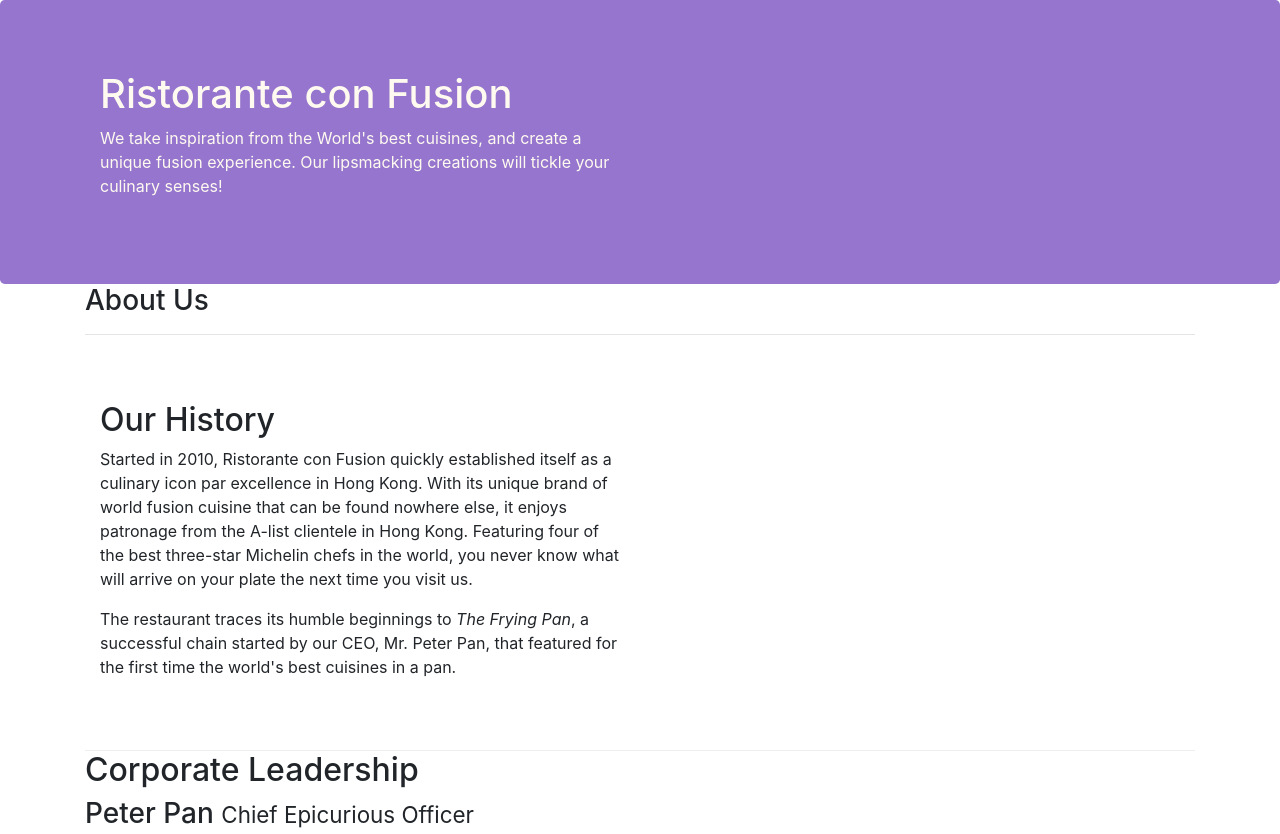
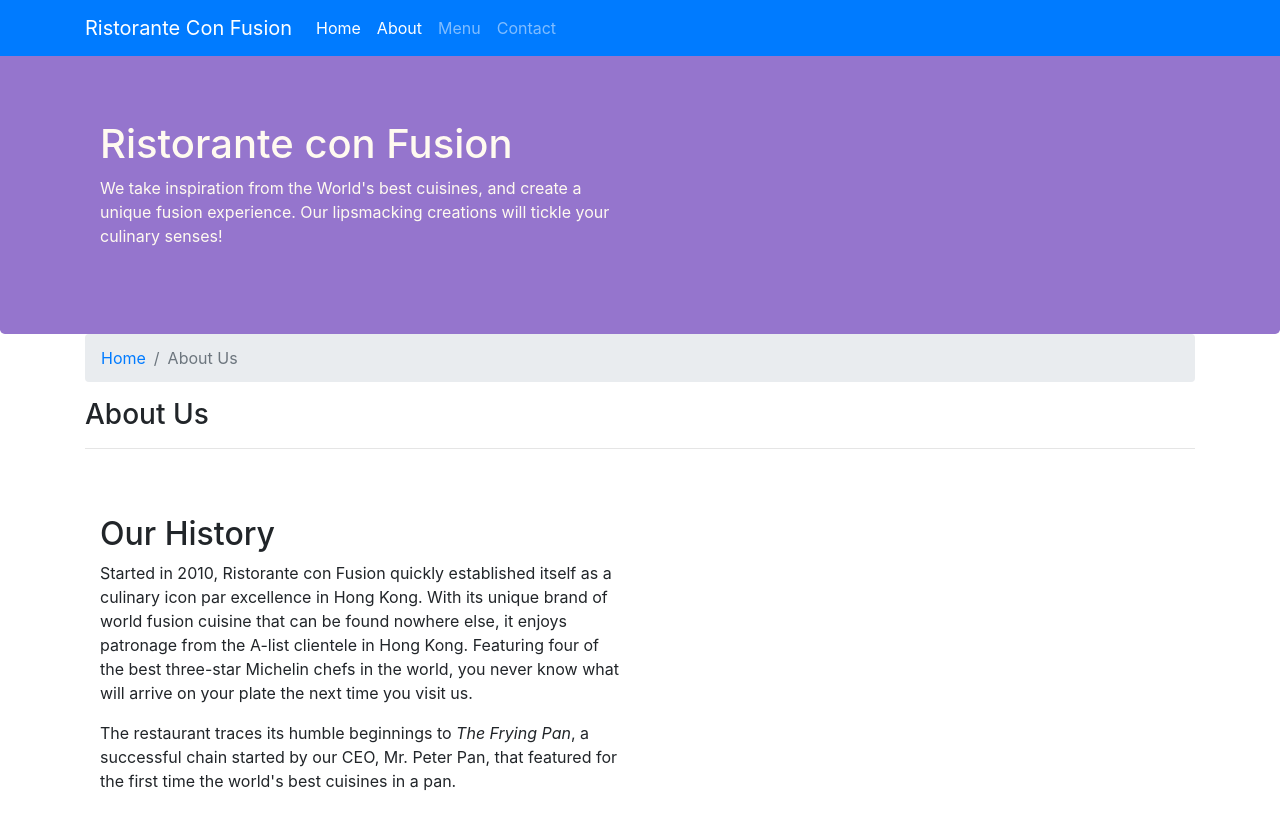
Before and after one commit to lucho2024/boostrap-confusion, a website: page aboutus.html in a window 1280 px wide. Shown: the top 834 px of the page. Drawn offline with nearby package versions, Linux system fonts and the light colour scheme.

Commit message:
navbar and breadcrumbs

```diff
--- a/aboutus.html
+++ b/aboutus.html
@@ -1,68 +1,146 @@
 <!DOCTYPE html>
 <html lang="en">
-
   <head>
     <!-- Required meta tags always come first -->
-     <meta charset="utf-8">
-     <meta name="viewport" content="width=device-width, initial-scale=1, shrink-to-fit=no">
-     <meta http-equiv="x-ua-compatible" content="ie=edge">
+    <meta charset="utf-8" />
+    <meta
+      name="viewport"
+      content="width=device-width, initial-scale=1, shrink-to-fit=no"
+    />
+    <meta http-equiv="x-ua-compatible" content="ie=edge" />
 
     <!-- Bootstrap CSS -->
-     <link rel="stylesheet" href="node_modules/bootstrap/dist/css/bootstrap.min.css">
-     <link rel="stylesheet" href="css/styles.css">
+    <link
+      rel="stylesheet"
+      href="node_modules/bootstrap/dist/css/bootstrap.min.css"
+    />
+    <link rel="stylesheet" href="css/styles.css" />
 
     <title>Ristorante Con Fusion: About Us</title>
-
   </head>
 
   <body>
-
+    <nav class="navbar navbar-dark navbar-expand-sm bg-primary fixed-top">
+      <div class="container">
+        <button
+          class="navbar-toggler"
+          type="button"
+          data-toggle="collapse"
+          data-target="#Navbar"
+        >
+          <span class="navbar-toggler-icon"></span>
+        </button>
+        <a class="navbar-brand" href="#">Ristorante Con Fusion</a>
+        <div class="collapse navbar-collapse" id="Navbar">
+          <ul class="navbar-nav mr-auto">
+            <li class="nav-item active">
+              <a class="nav-link" href="index.html">Home</a>
+            </li>
+            <li class="nav-item">
+              <a class="nav-link active" href="./aboutus.html">About</a>
+            </li>
+            <li class="nav-item"><a class="nav-link" href="#">Menu</a></li>
+            <li class="nav-item"><a class="nav-link" href="#">Contact</a></li>
+          </ul>
+        </div>
+      </div>
+    </nav>
     <header class="jumbotron">
       <div class="container">
         <div class="row row-header">
           <div class="col-12 col-sm-6">
             <h1>Ristorante con Fusion</h1>
-                    <p>We take inspiration from the World's best cuisines, and create a unique fusion experience. Our lipsmacking creations will tickle your culinary senses!</p>
+            <p>
+              We take inspiration from the World's best cuisines, and create a
+              unique fusion experience. Our lipsmacking creations will tickle
+              your culinary senses!
+            </p>
           </div>
-                <div class="col-12 col-sm">
-                </div>
+          <div class="col-12 col-sm"></div>
         </div>
       </div>
     </header>
 
     <div class="container">
-        <div >
-            <div>
+      <div class="row">
+        <div class="col-12">
+          <ol class="col-12 breadcrumb">
+            <li class="breadcrumb-item"><a href="./index.html">Home</a></li>
+            <li class="breadcrumb-item active">About Us</li>
+          </ol>
           <h3>About Us</h3>
-               <hr>
+          <hr />
         </div>
       </div>
 
-        <div class="row row-content ">
+      <div class="row row-content">
         <div class="col-12 col-sm-6">
           <h2>Our History</h2>
-                <p>Started in 2010, Ristorante con Fusion quickly established itself as a culinary icon par excellence in Hong Kong. With its unique brand of world fusion cuisine that can be found nowhere else, it enjoys patronage from the A-list clientele in Hong Kong.  Featuring four of the best three-star Michelin chefs in the world, you never know what will arrive on your plate the next time you visit us.</p>
-                <p>The restaurant traces its humble beginnings to <em>The Frying Pan</em>, a successful chain started by our CEO, Mr. Peter Pan, that featured for the first time the world's best cuisines in a pan.</p>
+          <p>
+            Started in 2010, Ristorante con Fusion quickly established itself as
+            a culinary icon par excellence in Hong Kong. With its unique brand
+            of world fusion cuisine that can be found nowhere else, it enjoys
+            patronage from the A-list clientele in Hong Kong. Featuring four of
+            the best three-star Michelin chefs in the world, you never know what
+            will arrive on your plate the next time you visit us.
+          </p>
+          <p>
+            The restaurant traces its humble beginnings to
+            <em>The Frying Pan</em>, a successful chain started by our CEO, Mr.
+            Peter Pan, that featured for the first time the world's best
+            cuisines in a pan.
+          </p>
         </div>
-            <div>
+        <div></div>
       </div>
-        </div>
-
 
       <div>
         <div>
           <h2>Corporate Leadership</h2>
           <h3>Peter Pan <small>Chief Epicurious Officer</small></h3>
-                <p class="d-none d-sm-block">Our CEO, Peter, credits his hardworking East Asian immigrant parents who undertook the arduous journey to the shores of America with the intention of giving their children the best future. His mother's wizardy in the kitchen whipping up the tastiest dishes with whatever is available inexpensively at the supermarket, was his first inspiration to create the fusion cuisines for which <em>The Frying Pan</em> became well known. He brings his zeal for fusion cuisines to this restaurant, pioneering cross-cultural culinary connections.</p>
+          <p class="d-none d-sm-block">
+            Our CEO, Peter, credits his hardworking East Asian immigrant parents
+            who undertook the arduous journey to the shores of America with the
+            intention of giving their children the best future. His mother's
+            wizardy in the kitchen whipping up the tastiest dishes with whatever
+            is available inexpensively at the supermarket, was his first
+            inspiration to create the fusion cuisines for which
+            <em>The Frying Pan</em> became well known. He brings his zeal for
+            fusion cuisines to this restaurant, pioneering cross-cultural
+            culinary connections.
+          </p>
           <h3>Dhanasekaran Witherspoon <small>Chief Food Officer</small></h3>
-                <p class="d-none d-sm-block">Our CFO, Danny, as he is affectionately referred to by his colleagues, comes from a long established family tradition in farming and produce. His experiences growing up on a farm in the Australian outback gave him great appreciation for varieties of food sources. As he puts it in his own words, <em>Everything that runs, wins, and everything that stays, pays!</em></p>
+          <p class="d-none d-sm-block">
+            Our CFO, Danny, as he is affectionately referred to by his
+            colleagues, comes from a long established family tradition in
+            farming and produce. His experiences growing up on a farm in the
+            Australian outback gave him great appreciation for varieties of food
+            sources. As he puts it in his own words,
+            <em
+              >Everything that runs, wins, and everything that stays, pays!</em
+            >
+          </p>
           <h3>Agumbe Tang <small>Chief Taste Officer</small></h3>
-                <p class="d-none d-sm-block">Blessed with the most discerning gustatory sense, Agumbe, our CTO, personally ensures that every dish that we serve meets his exacting tastes. Our chefs dread the tongue lashing that ensues if their dish does not meet his exacting standards. He lives by his motto, <em>You click only if you survive my lick.</em></p>
+          <p class="d-none d-sm-block">
+            Blessed with the most discerning gustatory sense, Agumbe, our CTO,
+            personally ensures that every dish that we serve meets his exacting
+            tastes. Our chefs dread the tongue lashing that ensues if their dish
+            does not meet his exacting standards. He lives by his motto,
+            <em>You click only if you survive my lick.</em>
+          </p>
           <h3>Alberto Somayya <small>Executive Chef</small></h3>
-                <p class="d-none d-sm-block">Award winning three-star Michelin chef with wide International experience having worked closely with whos-who in the culinary world, he specializes in creating mouthwatering Indo-Italian fusion experiences. He says, <em>Put together the cuisines from the two craziest cultures, and you get a winning hit! Amma Mia!</em></p>
+          <p class="d-none d-sm-block">
+            Award winning three-star Michelin chef with wide International
+            experience having worked closely with whos-who in the culinary
+            world, he specializes in creating mouthwatering Indo-Italian fusion
+            experiences. He says,
+            <em
+              >Put together the cuisines from the two craziest cultures, and you
+              get a winning hit! Amma Mia!</em
+            >
+          </p>
         </div>
       </div>
-
     </div>
 
     <footer class="footer">
@@ -80,11 +158,11 @@
           <div class="col-7 col-sm-5">
             <h5>Our Address</h5>
             <address>
-		              121, Clear Water Bay Road<br>
-		              Clear Water Bay, Kowloon<br>
-		              HONG KONG<br>
-		              Tel.: +852 1234 5678<br>
-		              Fax: +852 8765 4321<br>
+              121, Clear Water Bay Road<br />
+              Clear Water Bay, Kowloon<br />
+              HONG KONG<br />
+              Tel.: +852 1234 5678<br />
+              Fax: +852 8765 4321<br />
               Email: <a href="mailto:confusion@food.net">confusion@food.net</a>
             </address>
           </div>
@@ -111,5 +189,4 @@
     <script src="node_modules/popper.js/dist/umd/popper.min.js"></script>
     <script src="node_modules/bootstrap/dist/js/bootstrap.min.js"></script>
   </body>
-
 </html>
--- a/css/styles.css
+++ b/css/styles.css
@@ -1,29 +1,37 @@
-.row-header{
-    margin:0px auto;
+.row-header {
+  margin: 0px auto;
   padding: 0px auto;
 }
 
-.row-content{
-    margin:0px auto;
+.row-content {
+  margin: 0px auto;
   padding: 50px 0px 50px 0px;
   border-bottom: 1px ridge;
   min-height: 400px;
 }
 
-.footer{
+.footer {
   background-color: #d1c4e9;
   margin: 0px auto;
   padding: 20px 0px 20px 0px;
 }
 
-.jumbotron{
+.jumbotron {
   padding: 70px 30px;
   margin: 0px auto;
   background: #9575cd;
-    color:floralwhite
+  color: floralwhite;
 }
-.address{
-    font-size :80%;
-    margin:0px;
+.address {
+  font-size: 80%;
+  margin: 0px;
   color: #0f0f0f;
 }
+body {
+  padding: 50px 0px 0px 0px;
+  z-index: 0;
+}
+
+.navbar-dark {
+  background-color: #512da8;
+}
```
Also changed, not shown: index.html (+27 -2 lines). Lines whose indentation alone changed are shown as unchanged.
